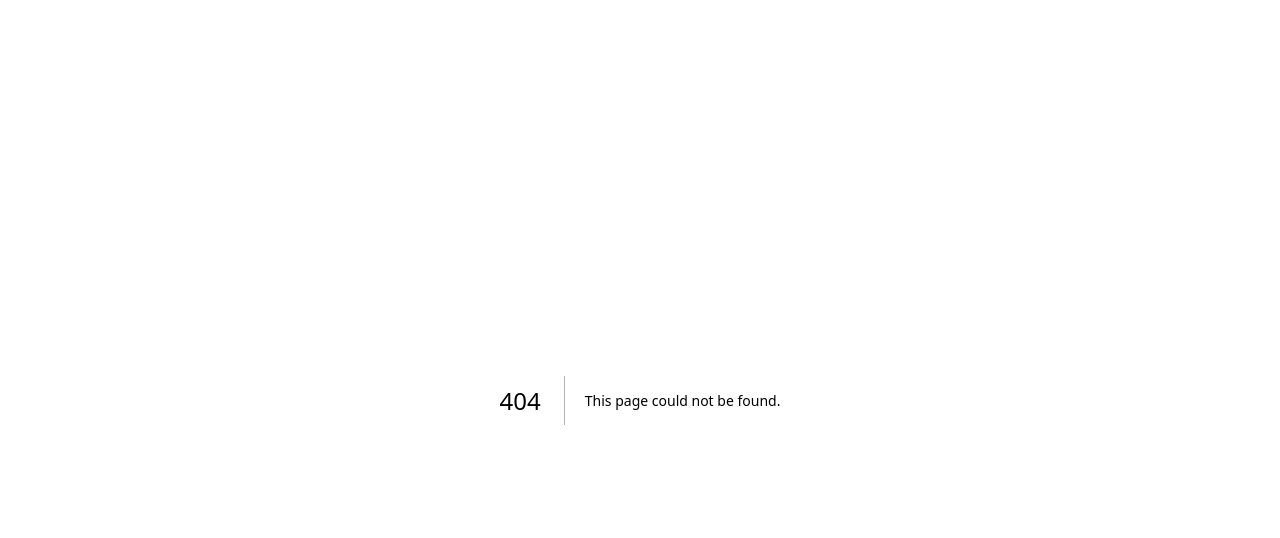
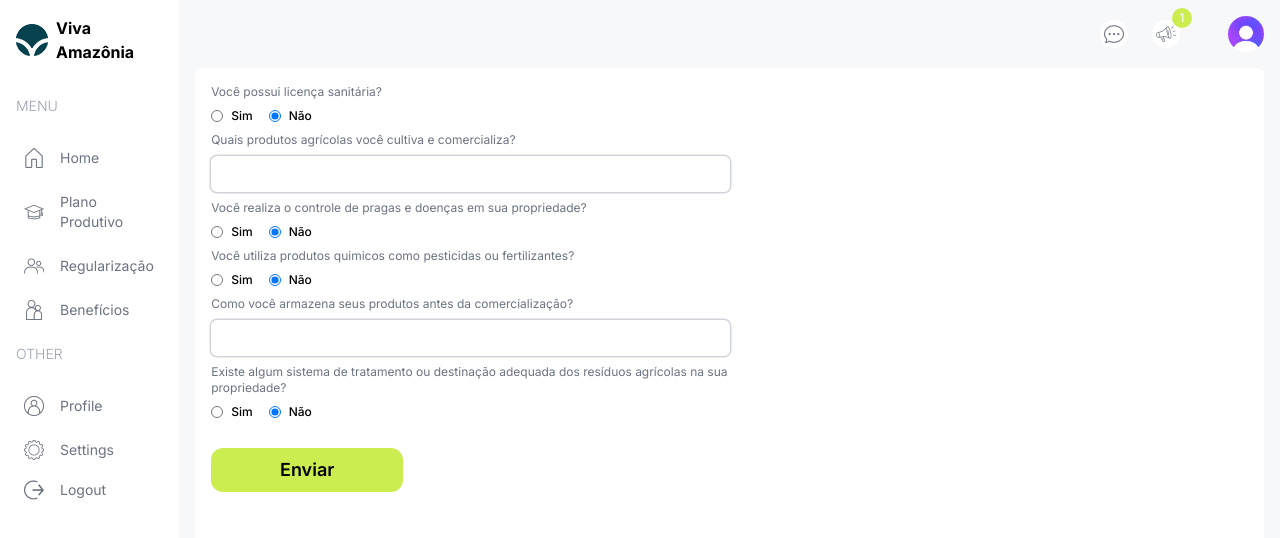
Before and after one commit to BahianDev/viva-amazonia, a Next.js app: page /dashboard/regularizacao/sanitaria in a window 1280 px wide. Before the commit this address had no page. Shown: the top 538 px of the page. Built offline with nearby package versions, Linux system fonts and the light colour scheme; no server answers.

Commit message:
feat: add regularizacao sanitaria

```diff
--- a/src/app/dashboard/regularizacao/fundiaria/page.tsx
+++ b/src/app/dashboard/regularizacao/fundiaria/page.tsx
@@ -48,7 +48,7 @@ const RegularizacaoFundiariaForm = () => {
     >
       <RadioInputField
         control={control}
-        label=" Você tem CAF/DAP?"
+        label="Você tem CAF/DAP?"
         name="possuiCafDap"
         error={errors?.possuiCafDap}
       />
--- a/src/app/dashboard/regularizacao/page.tsx
+++ b/src/app/dashboard/regularizacao/page.tsx
@@ -5,7 +5,6 @@ import { MdOutlineHealthAndSafety } from "react-icons/md";
 import Link from "next/link";
 
 export default function Dashboard() {
-
   return (
     <div className="bg-white p-4 rounded-md flex-1 m-4 mt-0">
       <div className="flex flex-wrap gap-4 py-6">
@@ -56,7 +55,7 @@ export default function Dashboard() {
             Regularização Sanitária
           </span>
           <Link
-            href={"/regularizacao/sanitaria"}
+            href={"/dashboard/regularizacao/sanitaria"}
             className="pt-[8px] pb-[8px] pl-[22px] pr-[22px] text-primary bg-lamaPurpleLight text-[15px] font-semibold rounded-xl hover:scale-105 mt-[15px]"
           >
             Continuar
--- /dev/null
+++ b/src/app/dashboard/regularizacao/sanitaria/page.tsx
@@ -0,0 +1,107 @@
+"use client";
+
+import { zodResolver } from "@hookform/resolvers/zod";
+import { useForm } from "react-hook-form";
+import { z } from "zod";
+import InputField from "@/components/InputField";
+import RadioInputField from "@/components/RadioInputField";
+
+const schema = z.object({
+  licenca: z.boolean(),
+  licencaComp: z.string().optional(),
+  produtosAgricolas: z.string(),
+  controleDePragas: z.boolean(),
+  usaProdutosQuimicos: z.boolean(),
+  armazenamentoProdutos: z.string(),
+  tratamentoResiduoAgricolas: z.boolean(),
+});
+
+type Inputs = z.infer<typeof schema>;
+
+const RegularizacaoSanitariaForm = () => {
+  let data: any;
+  const {
+    control,
+    register,
+    handleSubmit,
+    watch,
+    formState: { errors },
+  } = useForm<Inputs>({
+    resolver: zodResolver(schema),
+  });
+
+  const possuiLicenca = watch("licenca");
+
+  const onSubmit = handleSubmit((data) => {
+    console.log(data);
+  });
+
+  return (
+    <form
+      className="bg-white p-4 rounded-md flex-1 m-4 mt-0 flex flex-col gap-2"
+      onSubmit={onSubmit}
+    >
+      <RadioInputField
+        control={control}
+        label="Você possui licença sanitária?"
+        name="licenca"
+        error={errors?.licenca}
+      />
+
+      {String(possuiLicenca) === "true" && (
+        <InputField
+          label="Nº de inscrição"
+          name="licencaComp"
+          defaultValue={data?.licencaComp}
+          register={register}
+          error={errors?.licencaComp}
+        />
+      )}
+      <InputField
+        label="Quais produtos agrícolas você cultiva e comercializa?"
+        name="produtosAgricolas"
+        defaultValue={data?.produtosAgricolas}
+        register={register}
+        error={errors?.produtosAgricolas}
+      />
+
+      <RadioInputField
+        control={control}
+        label="Você realiza o controle de pragas e doenças em sua propriedade?"
+        name="controleDePragas"
+        error={errors?.controleDePragas}
+      />
+
+      <RadioInputField
+        control={control}
+        label="Você utiliza produtos quimicos como pesticidas ou fertilizantes?"
+        name="usaProdutosQuimicos"
+        error={errors?.usaProdutosQuimicos}
+      />
+
+      <InputField
+        label="Como você armazena seus produtos antes da comercialização?"
+        name="armazenamentoProdutos"
+        defaultValue={data?.armazenamentoProdutos}
+        register={register}
+        error={errors?.armazenamentoProdutos}
+      />
+
+      <RadioInputField
+        control={control}
+        label="Existe algum sistema de tratamento ou destinação adequada dos resíduos agrícolas na sua propriedade?"
+        name="tratamentoResiduoAgricolas"
+        error={errors?.tratamentoResiduoAgricolas}
+      />
+
+      <button
+        type="submit"
+        className="w-48 p-2 bg-limeGreen mt-5 text-lg font-semibold rounded-xl hover:scale-105"
+      >
+        Enviar
+      </button>
+    </form>
+  );
+};
+
+export default RegularizacaoSanitariaForm;
```
